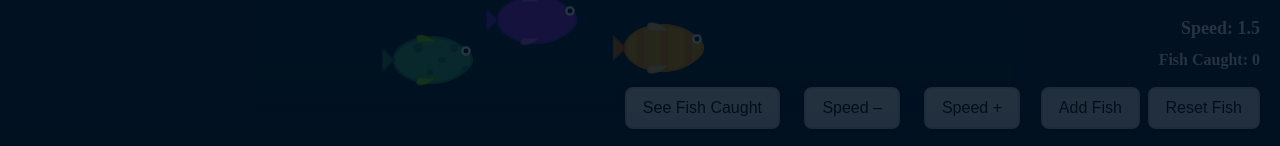
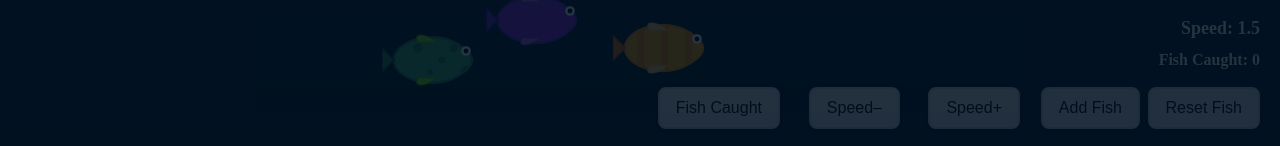
Before and after one commit to BenChalke/chalke-fishing, a React (Create React App) app: page / in a window 1280 px wide. Shown: the part 651-797 px from the top of the page. Built offline with nearby package versions, Linux system fonts and the light colour scheme; the HTML template or start-up script is replaced by a standard one.

Commit message:
persist stats in local storage and stop reset button from removing stats

```diff
--- a/src/App.js
+++ b/src/App.js
@@ -18,14 +18,13 @@ const MAX_SPEED = 20.0;
 const COLOURS  = ['orange', 'blue', 'green', 'purple', 'yellow'];
 const PATTERNS = ['solid', 'striped', 'spotted'];
 
-// Rare colours (0.1% each now)
+// Rare colours (0.1% each)
 const RARE_COLOURS = ['red', 'pink', 'silver'];
-// Super-rare colours (0.05% each now)
+// Super‐rare colours (0.05% each)
 const SUPER_COLOURS = ['crimson', 'cyan'];
 
 /**
  * Generate an array of FISH_COUNT fish with id, x, y, angle, colour, pattern.
- * Rare and super-rare only come via handleAddFish.
  */
 function createInitialFish() {
   const w = window.innerWidth;
@@ -52,8 +51,15 @@ export default function App() {
   const [isJerking, setIsJerking] = useState(false);
   // 4) Active catch animations
   const [catchAnimations, setCatchAnimations] = useState([]);
-  // 5) Caught-fish records
-  const [caughtRecords, setCaughtRecords] = useState([]);
+  // 5) Caught‐fish records (lazy-loaded from localStorage)
+  const [caughtRecords, setCaughtRecords] = useState(() => {
+    try {
+      const saved = localStorage.getItem('caughtRecords');
+      return saved ? JSON.parse(saved) : [];
+    } catch {
+      return [];
+    }
+  });
   // 6) Show/hide “Fish Caught” popup
   const [showCaughtPopup, setShowCaughtPopup] = useState(false);
   // 7) Detect mobile (touch) environment
@@ -65,17 +71,33 @@ export default function App() {
   const cursorRef = useRef({ x: -1000, y: -1000 });
   const nextId    = useRef(FISH_COUNT);
 
-  // On mount: populate initial fish, detect touch support, check welcome flag
+  // ————————————————
+  //  ON MOUNT: initialize fish, mobile flag, welcome popup
+  // ————————————————
   useEffect(() => {
+    // 1) Populate initial fish
     setFishArray(createInitialFish());
+
+    // 2) Detect if mobile/touch
     setIsMobile('ontouchstart' in window);
+
+    // 3) Check “seenWelcome” flag
     const seen = localStorage.getItem('seenWelcome');
     if (!seen) {
       setShowWelcome(true);
     }
   }, []);
 
-  // Movement loop (re-runs on speed change; does NOT re-init fish)
+  // ————————————————
+  //  SAVE CAUGHT RECORDS AFTER ANY CHANGE
+  // ————————————————
+  useEffect(() => {
+    localStorage.setItem('caughtRecords', JSON.stringify(caughtRecords));
+  }, [caughtRecords]);
+
+  // ————————————————
+  //  FISH MOVEMENT LOOP
+  // ————————————————
   useEffect(() => {
     const interval = setInterval(() => {
       setFishArray((prevFish) => {
@@ -83,11 +105,10 @@ export default function App() {
         const h = window.innerHeight;
         return prevFish.map((fish) => {
           let { id, x, y, angle, colour, pattern } = fish;
-          // Compute dx, dy from angle & speed
           let dx = Math.cos(angle) * speed;
           let dy = Math.sin(angle) * speed;
 
-          // Only apply repulsion on non-mobile
+          // Only apply repulsion on non‐mobile
           if (!isMobile) {
             const centerX = x + FISH_SIZE / 2;
             const centerY = y + FISH_SIZE / 4;
@@ -106,14 +127,14 @@ export default function App() {
           let newY = y + dy;
           let newAngle = angle;
 
-          // Horizontal bounce: reflect over vertical axis
+          // Bounce horizontally
           if (newX <= 0 || newX + FISH_SIZE >= w) {
             newAngle = Math.PI - angle;
             dx = Math.cos(newAngle) * speed;
             newX = x + dx;
           }
 
-          // Vertical bounce: reflect over horizontal axis
+          // Bounce vertically
           if (newY <= 0 || newY + FISH_SIZE / 2 >= h) {
             newAngle = -angle;
             dy = Math.sin(newAngle) * speed;
@@ -127,7 +148,9 @@ export default function App() {
     return () => clearInterval(interval);
   }, [speed, isMobile]);
 
-  // Track global mouse movement (for repulsion & hook) on desktop
+  // ————————————————
+  //  TRACK MOUSE MOVEMENT (DESKTOP ONLY)
+  // ————————————————
   useEffect(() => {
     const handleMouseMove = (e) => {
       const pos = { x: e.clientX, y: e.clientY };
@@ -138,7 +161,9 @@ export default function App() {
     return () => window.removeEventListener('mousemove', handleMouseMove);
   }, []);
 
-  // Hook “jerk” effect on mousedown / touch
+  // ————————————————
+  //  HOOK “JERK” ON POINTER DOWN
+  // ————————————————
   const handlePointerDown = (e) => {
     const clientX = e.clientX ?? e.touches?.[0]?.clientX;
     const clientY = e.clientY ?? e.touches?.[0]?.clientY;
@@ -150,7 +175,9 @@ export default function App() {
     setTimeout(() => setIsJerking(false), 300);
   };
 
-  // When a fish is clicked: record its type, remove, and start catch animation
+  // ————————————————
+  //  WHEN A FISH IS CLICKED
+  // ————————————————
   const handleFishClick = (fishId, e) => {
     e.stopPropagation();
     const fishObj = fishArray.find((f) => f.id === fishId);
@@ -161,7 +188,7 @@ export default function App() {
     // Remove from live array
     setFishArray((prev) => prev.filter((f) => f.id !== fishId));
 
-    // Add to caughtRecords if valid
+    // Record to caughtRecords
     if (caughtType) {
       setCaughtRecords((prev) => [...prev, caughtType]);
     }
@@ -173,29 +200,29 @@ export default function App() {
     ]);
   };
 
-  // Remove one catch-animation entry when done
+  // ————————————————
+  //  WHEN CATCH ANIMATION ENDS
+  // ————————————————
   const handleCatchAnimationEnd = (animId) => {
     setCatchAnimations((prev) => prev.filter((a) => a.id !== animId));
   };
 
   const isCatching = catchAnimations.length > 0;
 
-  // Reset: clear animations, re-populate fish, reset speed, clear caughtRecords
+  // ————————————————
+  //  RESET EVERYTHING (BUT KEEP STATS)
+  // ————————————————
   const handleReset = () => {
     setCatchAnimations([]);
     setFishArray(createInitialFish());
     nextId.current = FISH_COUNT;
     setSpeed(1.5);
-    setCaughtRecords([]);
+    // Do NOT clear caughtRecords here
   };
 
-  // Add Fish:
-  //  • 0.05% → crimson (super-rare)
-  //  • 0.05% → cyan (super-rare)
-  //  • 0.1%  → red (rare)
-  //  • 0.1%  → pink (rare)
-  //  • 0.1%  → silver (rare)
-  //  • Else random common COLOURS × PATTERNS
+  // ————————————————
+  //  ADD A NEW RANDOM FISH
+  // ————————————————
   const handleAddFish = () => {
     const w = window.innerWidth;
     const h = window.innerHeight;
@@ -206,27 +233,21 @@ export default function App() {
     let colour, pattern;
     const roll = Math.random();
     if (roll < 0.0005) {
-      // 0.05% for super-rare crimson
       colour = 'crimson';
       pattern = 'solid';
     } else if (roll < 0.001) {
-      // next 0.05% for super-rare cyan
       colour = 'cyan';
       pattern = 'solid';
     } else if (roll < 0.002) {
-      // 0.1% for rare red
       colour = 'red';
       pattern = 'solid';
     } else if (roll < 0.003) {
-      // 0.1% for rare pink
       colour = 'pink';
       pattern = 'solid';
     } else if (roll < 0.004) {
-      // 0.1% for rare silver
       colour = 'silver';
       pattern = 'solid';
     } else {
-      // common
       colour  = COLOURS[Math.floor(Math.random() * COLOURS.length)];
       pattern = PATTERNS[Math.floor(Math.random() * PATTERNS.length)];
     }
@@ -236,28 +257,34 @@ export default function App() {
     setFishArray((prev) => [...prev, newFish]);
   };
 
-  // Decrease speed by 0.5, no lower than MIN_SPEED
+  // ————————————————
+  //  ADJUST SPEED
+  // ————————————————
   const handleSpeedDown = () => {
     setSpeed((s) => Math.max(MIN_SPEED, parseFloat((s - 0.5).toFixed(2))));
   };
-
-  // Increase speed by 0.5, no higher than MAX_SPEED
   const handleSpeedUp = () => {
     setSpeed((s) => Math.min(MAX_SPEED, parseFloat((s + 0.5).toFixed(2))));
   };
 
-  // Toggle the “Fish Caught” popup
+  // ————————————————
+  //  TOGGLE “FISH CAUGHT” POPUP
+  // ————————————————
   const toggleCaughtPopup = () => {
     setShowCaughtPopup((prev) => !prev);
   };
 
-  // Close welcome and mark as seen
+  // ————————————————
+  //  CLOSE WELCOME & MARK SEEN
+  // ————————————————
   const closeWelcome = () => {
     localStorage.setItem('seenWelcome', 'true');
     setShowWelcome(false);
   };
 
-  // Build a tally: { "red solid": 2, "blue striped": 3, … }
+  // ————————————————
+  //  BUILD A TALLY OF CAUGHT FISH
+  // ————————————————
   const tally = caughtRecords.reduce((acc, typeStr) => {
     acc[typeStr] = (acc[typeStr] || 0) + 1;
     return acc;
@@ -269,7 +296,9 @@ export default function App() {
       onMouseDown={handlePointerDown}
       onTouchStart={handlePointerDown}
     >
-      {/* Welcome popup on first visit */}
+      {/* ————————————————
+          WELCOME POPUP (FIRST VISIT ONLY)
+           ———————————————— */}
       {showWelcome && (
         <div className="welcome-overlay">
           <div className="welcome-content">
@@ -287,10 +316,14 @@ export default function App() {
         </div>
       )}
 
-      {/* 1) Bubbles */}
+      {/* ————————————————
+          1) BUBBLES IN THE BACKGROUND
+           ———————————————— */}
       <Bubbles />
 
-      {/* 2) Live fish (size 1.5× for super-rares) */}
+      {/* ————————————————
+          2) LIVE FISH ON SCREEN
+           ———————————————— */}
       {fishArray.map((fish) => {
         const isSuper = SUPER_COLOURS.includes(fish.colour);
         return (
@@ -308,12 +341,16 @@ export default function App() {
         );
       })}
 
-      {/* 3) Cursor hook (desktop only, hidden if catching or on mobile or welcome) */}
+      {/* ————————————————
+          3) FISHING HOOK CURSOR (DESKTOP ONLY)
+           ———————————————— */}
       {!isCatching && !isMobile && !showWelcome && (
         <Hook x={cursorPos.x} y={cursorPos.y} jerking={isJerking} />
       )}
 
-      {/* 4) Catch animations (hook + dead fish) */}
+      {/* ————————————————
+          4) CAUGHT‐FISH ANIMATIONS
+           ———————————————— */}
       {catchAnimations.map((anim) => (
         <CatchAnimation
           key={anim.id}
@@ -322,7 +359,7 @@ export default function App() {
           fishSize={FISH_SIZE}
           onAnimationEnd={() => handleCatchAnimationEnd(anim.id)}
         >
-          {/* During catch, always show hook + dead fish */}
+          {/* Show hook + dead fish flying up */}
           <Hook x={anim.startX} y={anim.startY} jerking={false} />
           <Fish
             x={0}
@@ -336,45 +373,71 @@ export default function App() {
         </CatchAnimation>
       ))}
 
-      {/* 5) Display current speed */}
+      {/* ————————————————
+          5) DISPLAY CURRENT SPEED & TOTAL FISH CAUGHT
+           ———————————————— */}
       <div className="speed-label">Speed: {speed.toFixed(1)}</div>
-
-      {/* 6) Display total fish caught */}
       <div className="fish-count-label">Fish Caught: {caughtRecords.length}</div>
 
-      {/* 6) Control buttons */}
-      <button className="control-button speed-down" onClick={handleSpeedDown}>
-        Speed –
+      {/* ————————————————
+          6) CONTROL BUTTONS
+           ———————————————— */}
+      <button
+        className="control-button speed-down"
+        onClick={handleSpeedDown}
+        onTouchEnd={handleSpeedDown}
+      >
+        Speed–
       </button>
-      <button className="control-button speed-up" onClick={handleSpeedUp}>
-        Speed +
+      <button
+        className="control-button speed-up"
+        onClick={handleSpeedUp}
+        onTouchEnd={handleSpeedUp}
+      >
+        Speed+
       </button>
-      <button className="control-button add-button" onClick={handleAddFish}>
+      <button
+        className="control-button add-button"
+        onClick={handleAddFish}
+        onTouchEnd={handleAddFish}
+      >
         Add Fish
       </button>
-      <button className="control-button reset-button" onClick={handleReset}>
+      <button
+        className="control-button reset-button"
+        onClick={handleReset}
+        onTouchEnd={handleReset}
+      >
         Reset Fish
       </button>
-      <button className="control-button caught-button" onClick={toggleCaughtPopup}>
-        See Fish Caught
+      <button
+        className="control-button caught-button"
+        onClick={toggleCaughtPopup}
+        onTouchEnd={toggleCaughtPopup}
+      >
+        Fish Caught
       </button>
 
-      {/* 7) “Fish Caught” popup with sorted stats and top-right close */}
+      {/* ————————————————
+          7) “FISH CAUGHT” POPUP WITH STATS
+           ———————————————— */}
       {showCaughtPopup && (
         <div className="caught-popup-overlay" onClick={toggleCaughtPopup}>
-          <div className="caught-popup-content" onClick={(e) => e.stopPropagation()}>
-            {/* Top-right “X” close button */}
+          <div
+            className="caught-popup-content"
+            onClick={(e) => e.stopPropagation()}
+          >
+            {/* Close “×” at top‐right */}
             <button className="popup-close-x" onClick={toggleCaughtPopup}>
               ×
             </button>
             <h2>Fish Caught</h2>
-            {/* Scrollable stats area */}
             <div className="popup-body">
               {caughtRecords.length === 0 ? (
                 <p>No fish caught yet.</p>
               ) : (
                 <div>
-                  {/* a) Render super-rare fish first */}
+                  {/* a) SUPER‐RARE first */}
                   <ul>
                     {Object.entries(tally)
                       .filter(([typeStr]) => {
@@ -408,7 +471,7 @@ export default function App() {
                       })}
                   </ul>
 
-                  {/* b) Render rare fish next */}
+                  {/* b) RARE next */}
                   <ul>
                     {Object.entries(tally)
                       .filter(([typeStr]) => {
@@ -442,7 +505,7 @@ export default function App() {
                       })}
                   </ul>
 
-                  {/* c) Now group and render common fish by colour */}
+                  {/* c) COMMON grouped by colour */}
                   {(() => {
                     const commonEntries = Object.entries(tally).filter(
                       ([typeStr]) => {
```
